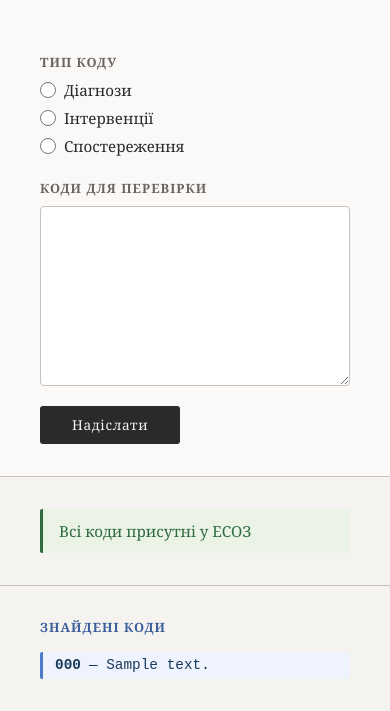
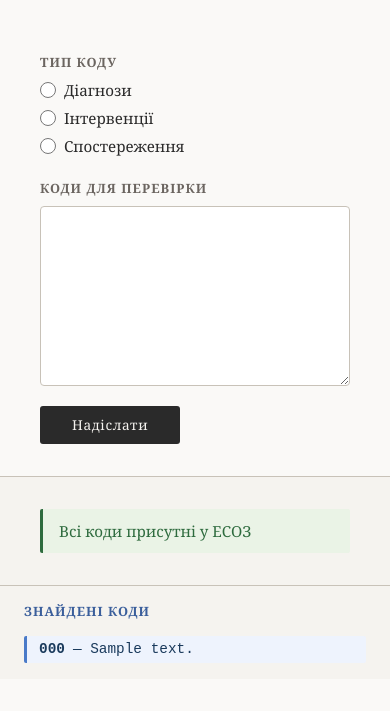
Before and after one commit to olekoval/flask_searching_codes, a Flask app: template web_app/templates/index.html in a window 390 px wide. Shown: the part 259-970 px from the top of the page. After the commit the page ends 922 px from the top, so only its background shows below. Run offline with Flask 3, Linux system fonts and the light colour scheme; the template is opened without the code that fills it: values that come from a table or form of the project are taken from there, most other values are stand-ins (such as "Sample title", 1, 10 or a date in 2020).

Commit message:
css mobile 2

```diff
--- a/web_app/static/css/style.css
+++ b/web_app/static/css/style.css
@@ -250,5 +250,6 @@ button[type="submit"]:hover {
        border-top: 1px solid #c8c2b8;
        width: 100%;
        box-sizing: border-box;
+      padding: 1rem 1.5rem;
     }
 }
```
